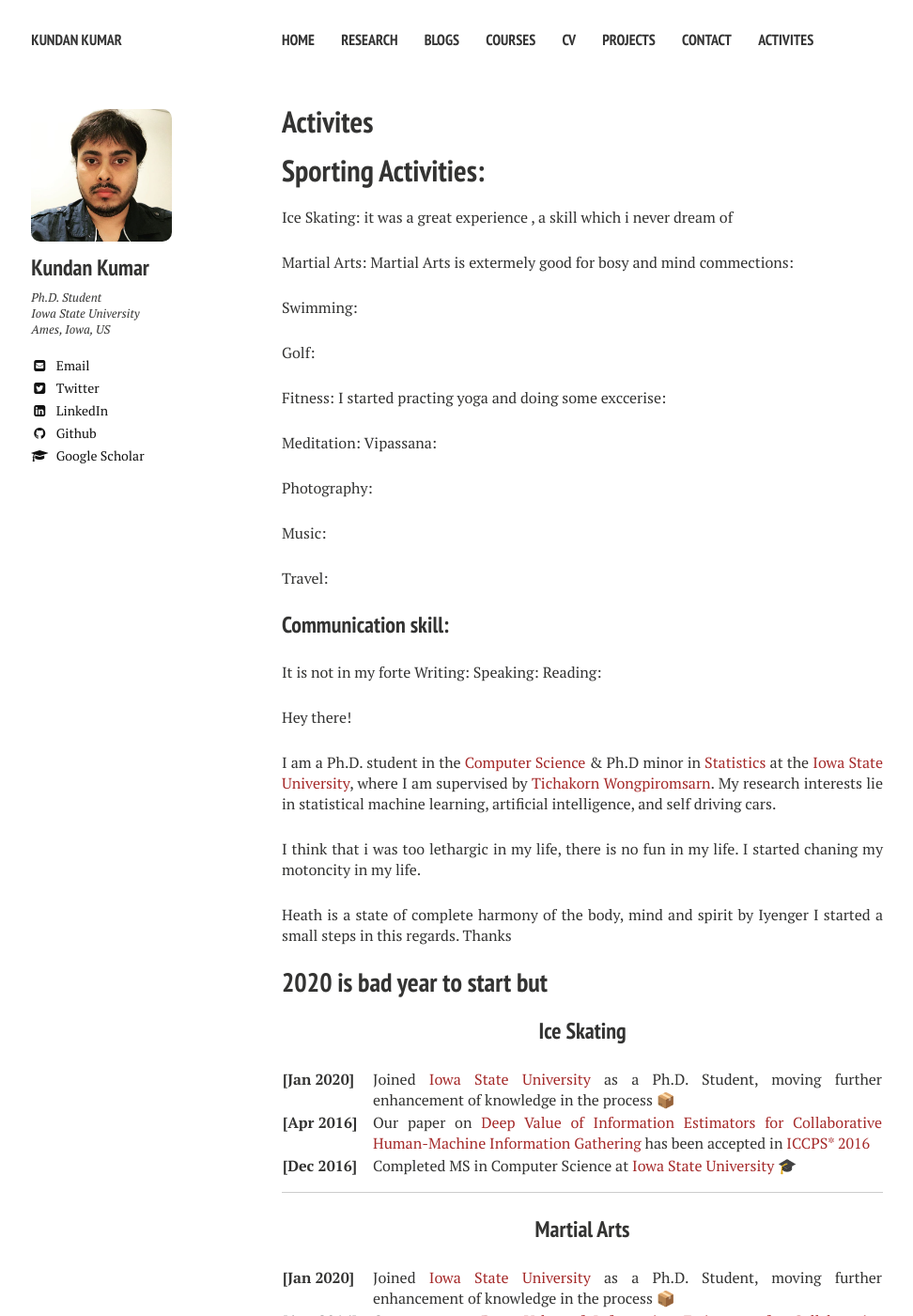
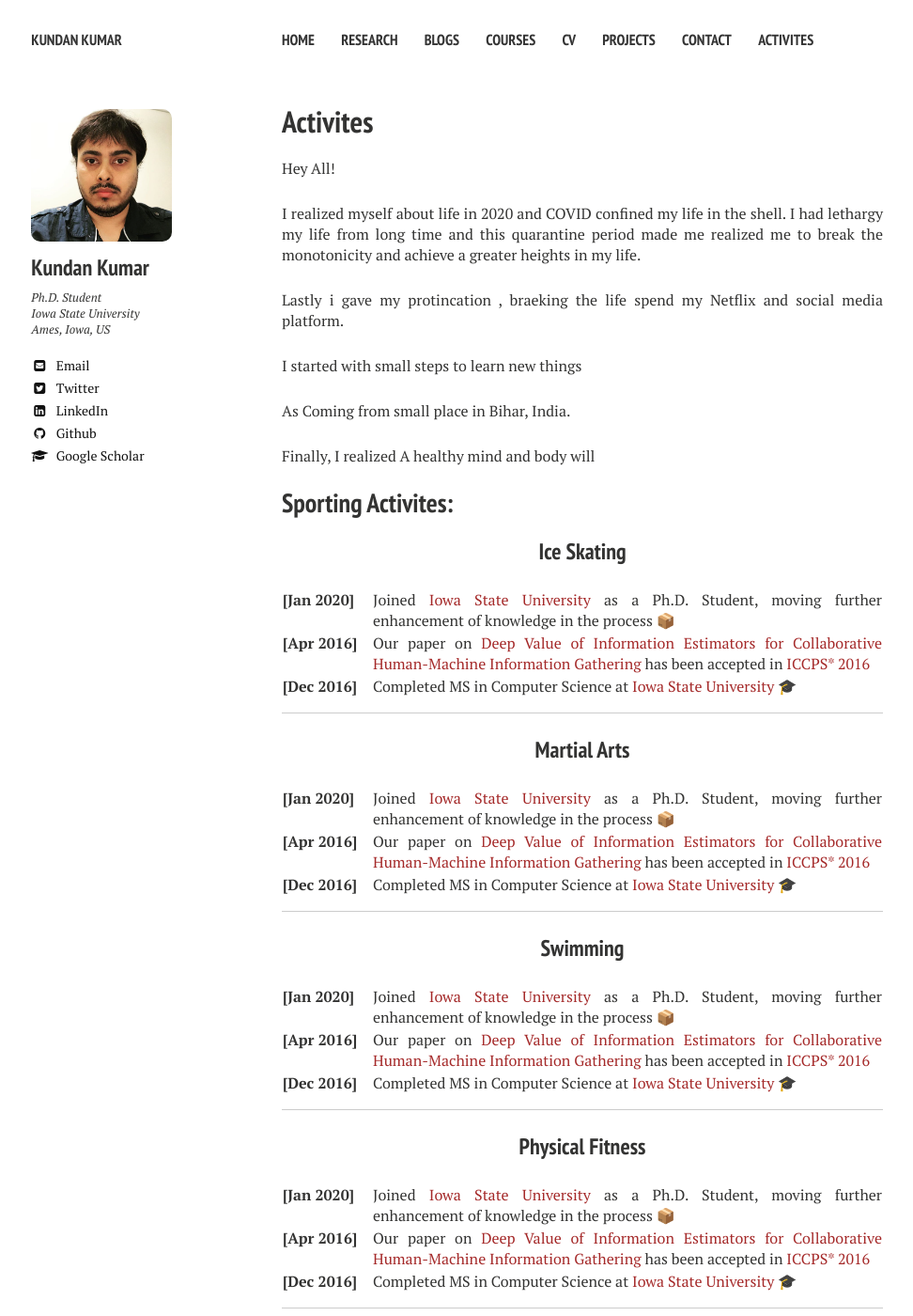
Before and after one commit to kundan7kumar/kundan7kumar.github.io, a Jekyll site: the page built from travel/index.md, in a window 1280 px wide and 1400 px high. Shown: the whole window at 94% size, without its empty margins (20-992 px from the left). Built offline with Jekyll 4.4.1, drawn with Linux system fonts in a browser that asks for light colours; nearby versions of some CDN libraries.

Commit message:
Update index.md

```diff
--- a/travel/index.md
+++ b/travel/index.md
@@ -7,49 +7,21 @@ comments: false
 share: false
 ---
 
+Hey All!
 
-# Sporting Activities:
-Ice Skating: it was a great experience , a skill which i never dream of
+I realized myself about life in 2020 and COVID confined my life in the shell. I had lethargy my life from long time
+and this quarantine period made me realized me to break the monotonicity and achieve a greater heights in my life.
 
-Martial Arts: Martial Arts is extermely good for bosy and mind commections:
+Lastly i gave my protincation , braeking the life spend my Netflix and social media platform.
 
-Swimming:
+I started with small steps to learn new things
 
-Golf:
+As Coming from small place in Bihar, India.
 
-Fitness:
-I started practing yoga and doing some exccerise:
+Finally, I realized A healthy mind and body will
 
 
-Meditation:
-Vipassana:
-
-Photography:
-
-Music:
-
-Travel:
-
-
-### Communication skill:
-
-It is not in my forte
-Writing:
-Speaking:
-Reading:
-
-
-Hey there!
-
-I am a Ph.D. student in the [Computer Science](https://www.cs.iastate.edu/) & Ph.D minor in [Statistics](https://www.stat.iastate.edu) at the [Iowa State University](https://www.iastate.edu/), where I am supervised by [Tichakorn Wongpiromsarn](https://tichakorn.dev/). My research interests lie in statistical machine learning, artificial intelligence, and self driving cars.
-
-I think that i was too lethargic in my life, there is no fun in my life. I started chaning my motoncity in my life.
-
-Heath is a state of complete harmony of the body, mind and spirit
-by Iyenger
-I started a small steps in this regards. Thanks
-
-2020 is bad year to start but
+Sporting Activites:
 ----
 
 <h3 align="center">Ice Skating</h3>
```
